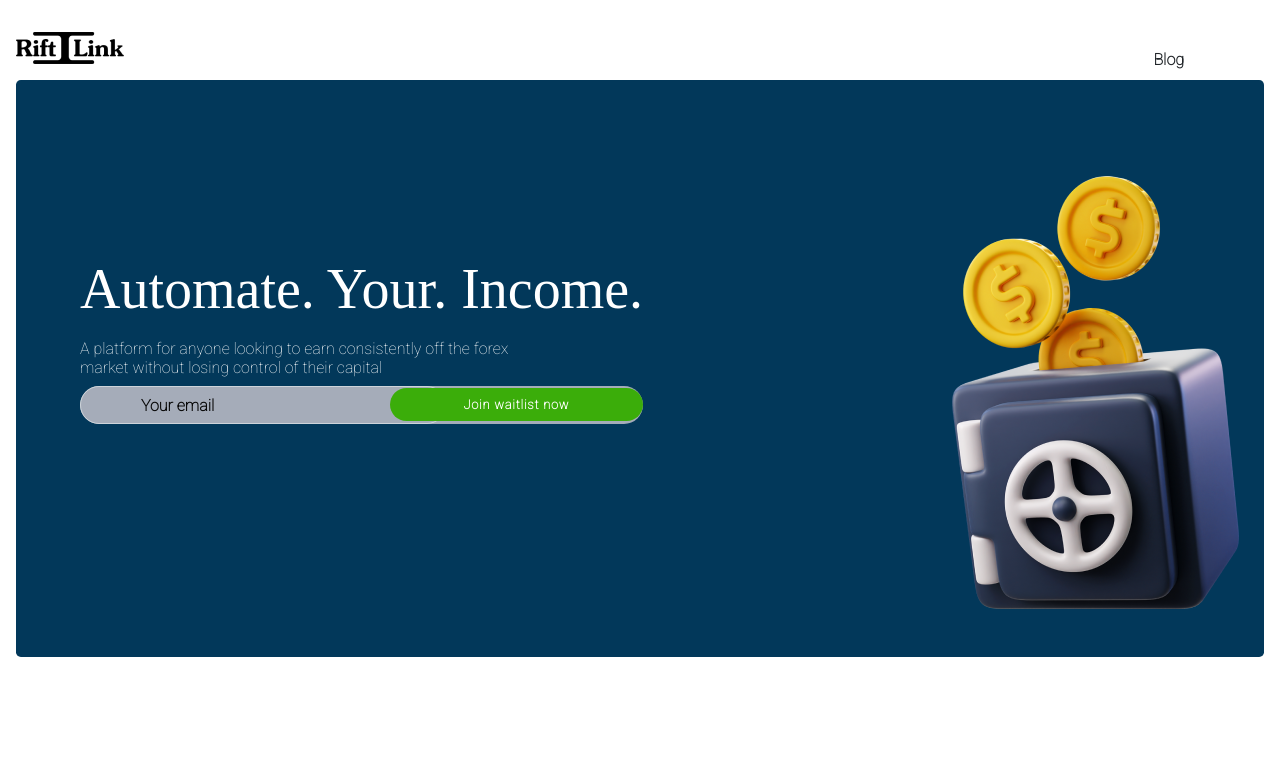
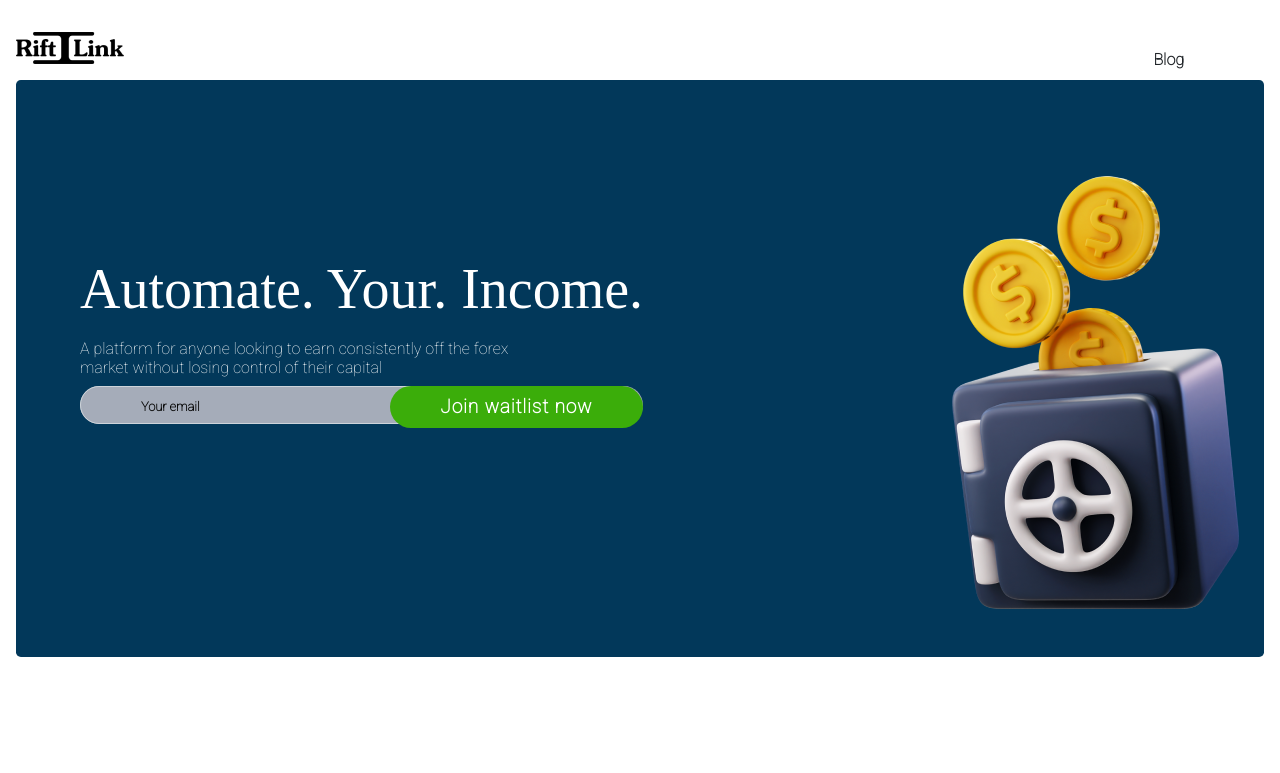
Before and after one commit to Joycrown/Rift-platform, a React (Create React App) app: page / in a window 1280 px wide. Shown: the top 773 px of the page. Built offline with nearby package versions, Linux system fonts and the light colour scheme; a web font is replaced by a local one.

Commit message:
new updates

```diff
--- a/src/App.css
+++ b/src/App.css
@@ -79,8 +79,9 @@
   color: rgb(8, 8, 8) !important;
   padding-left: 3rem;
   font-family: 'roboto' ;
-  font-size: 16px;
+  font-size: 1vw;
   font-weight: 600;
+  /* margin-top: 5px !important; */
 }
 
 
@@ -117,14 +118,14 @@
 #join{
   font-family: 'roboto';
   color: white !important;
-  font-size: 1vw;
-  font-weight: 800;
-  margin-top: 2px !important;
+  font-size: 1.5vw;
+  font-weight: 600;
+  margin-top: 0px !important;
 }
 .email-btn-ft{
   background-color: #3BAD0A !important;
   font-family: 'Roboto';
-  width: 50% !important;
+  width: 30% !important;
   position:relative;
   border: none;
 }
```
